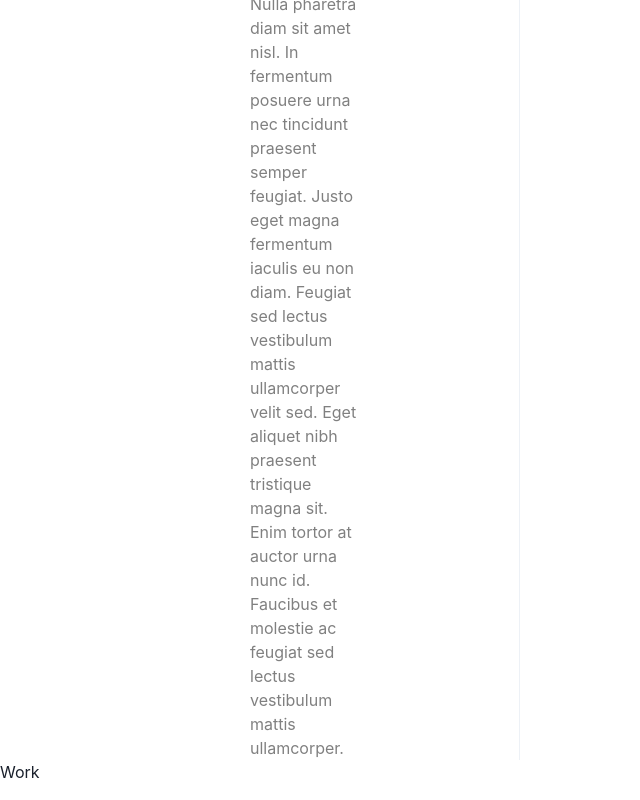
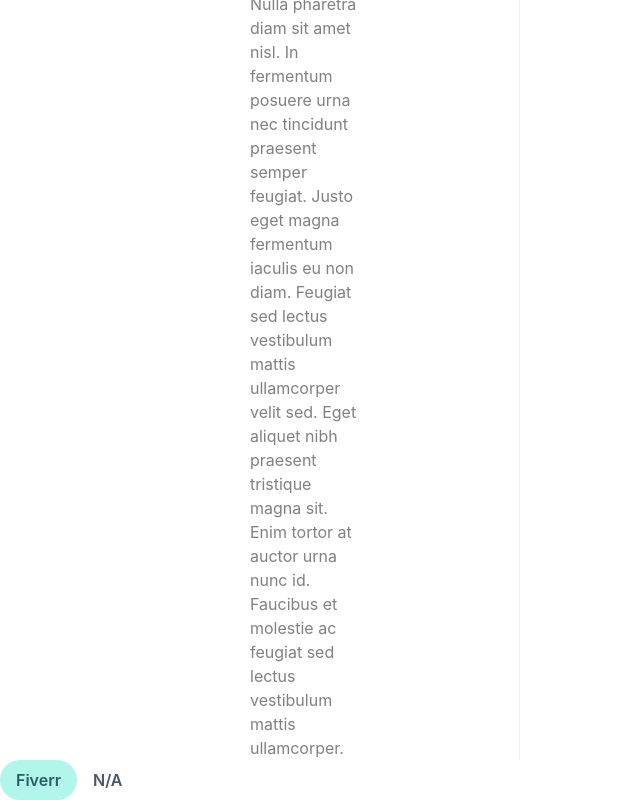
Before and after one commit to koreaneggroll/modern-portfolio-website, a React (Create React App) app: page / in a window 1280 px wide. Shown: the part 1477-2277 px from the top of the page, without its empty margins (0-640 px from the left). Built offline with nearby package versions, Linux system fonts and the light colour scheme.

Commit message:
Work tablist

```diff
--- a/src/Components/Work.js
+++ b/src/Components/Work.js
@@ -2,14 +2,26 @@ import React from 'react';
 
 
 import {
-    Box
+    Box,
+    Tab,
+    TabList,
+    Tabs,
+    TabPanel,
+    TabPanels
 } from '@chakra-ui/react';
 
 
 function Work(){
     return(
         <Box className="Work">
-            Work
+            <Box className="work-wrapper">
+                <Tabs variant="soft-rounded" colorScheme='teal' className="work-tabs">
+                    <TabList>
+                        <Tab>Fiverr</Tab>
+                        <Tab>N/A</Tab>
+                    </TabList>
+                </Tabs>
+            </Box>
         </Box>
     );
 };
```
